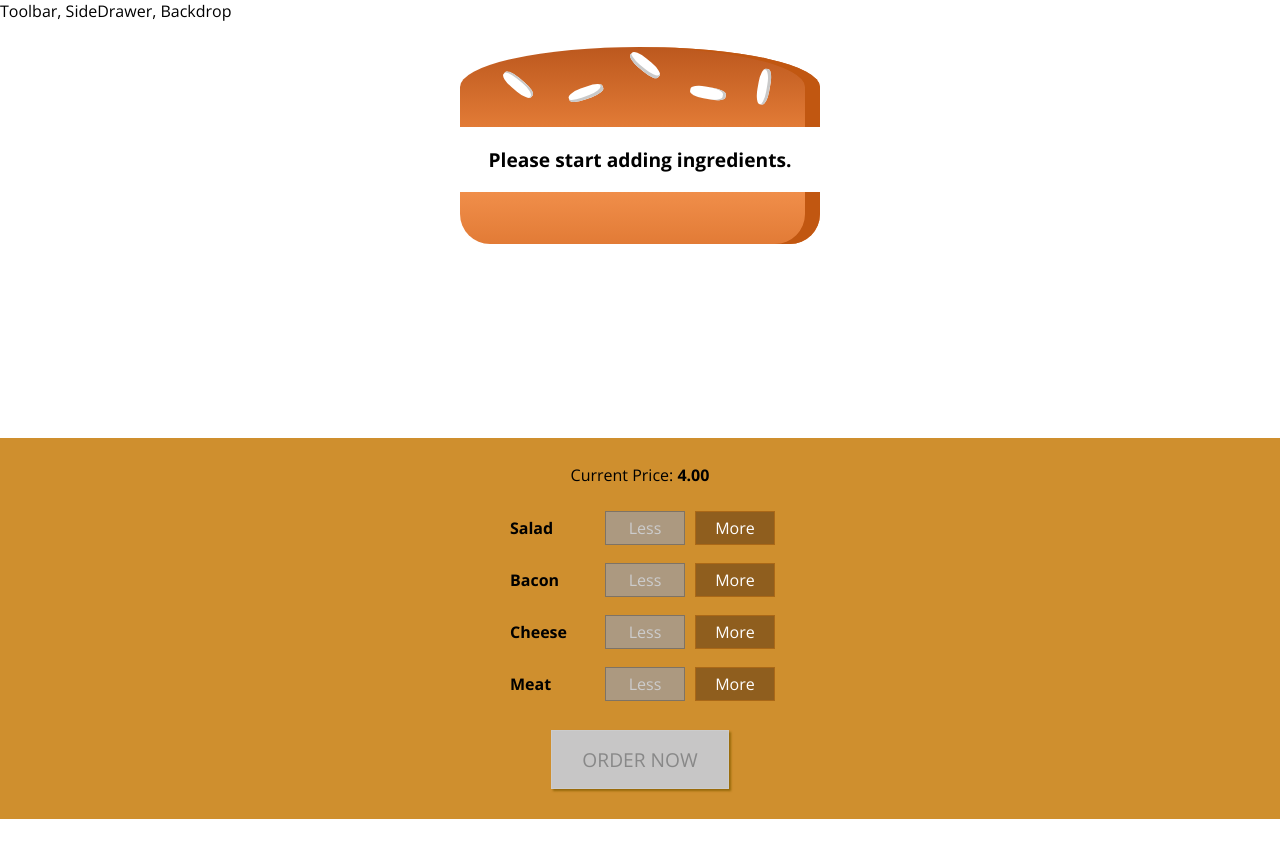
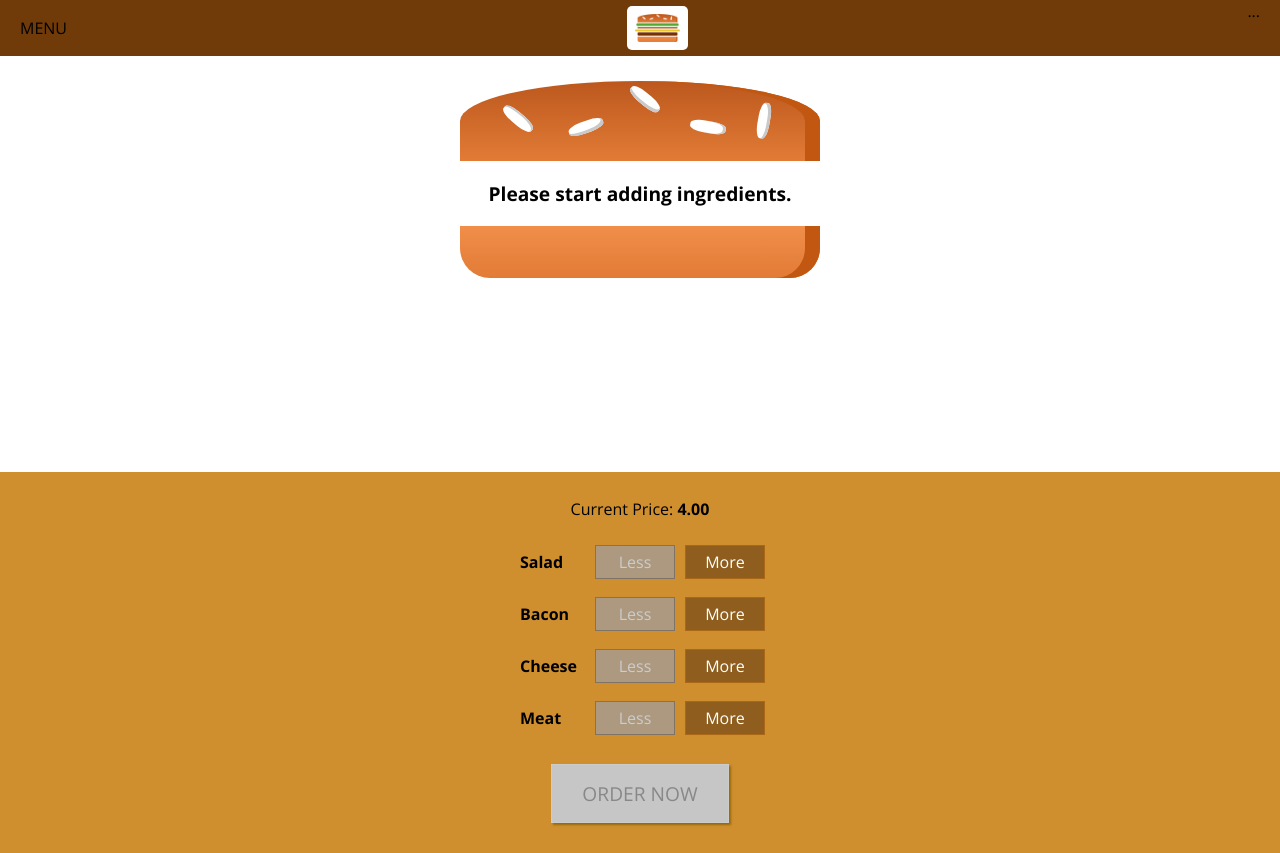
Before and after one commit to aakashthapa001/myburger, a React app: page / in a window 1280 px wide. Before the commit the page ends 819 px from the top, so only its background shows below. Built offline with nearby package versions, Linux system fonts and the light colour scheme.

Commit message:
Created and Added new components (Logo, Toolbar) in Layout

```diff
--- a/src/components/Layout/Layout.js
+++ b/src/components/Layout/Layout.js
@@ -3,9 +3,12 @@
 import AuxWrapper from '../../hoc/AuxWrapper';
 import classes from './Layout.scss';
 
+import Toolbar from '../Navigation/Toolbar/Toolbar';
+
 const layout = (props) => (
   <AuxWrapper>
-    <div>Toolbar, SideDrawer, Backdrop</div>
+    <Toolbar />
+
     <main className={classes.Content}>
       {props.children}
     </main>
--- a/src/components/Layout/Layout.scss
+++ b/src/components/Layout/Layout.scss
@@ -1,3 +1,3 @@
 .Content {
-  margin-top: 16px;
+  margin-top: 72px;
 }
--- /dev/null
+++ b/src/components/Logo/Logo.js
@@ -0,0 +1,12 @@
+import React from 'react';
+
+import burgerLogo from '../../assets/images/logo.png';
+import classes from './Logo.scss';
+
+const logo = (props) => (
+  <div className={classes.Logo}>
+    <img src={burgerLogo} alt="Logo" />
+  </div>
+);
+
+export default logo;
--- /dev/null
+++ b/src/components/Logo/Logo.scss
@@ -0,0 +1,9 @@
+.Logo {
+  background-color: white;
+  padding: 8px;
+  height: 80%;
+  border-radius: 5px;
+  img {
+    height: 100%;
+  }
+}
--- /dev/null
+++ b/src/components/Navigation/Toolbar/Toolbar.js
@@ -0,0 +1,16 @@
+import React from 'react';
+
+import classes from './Toolbar.scss';
+import Logo from '../../Logo/Logo';
+
+const toolbar = (props) => (
+  <header className={classes.Toolbar}>
+    <div>MENU</div>
+    <Logo />
+    <nav>
+      ...
+    </nav>
+  </header>
+);
+
+export default toolbar;
--- /dev/null
+++ b/src/components/Navigation/Toolbar/Toolbar.scss
@@ -0,0 +1,16 @@
+.Toolbar {
+  height: 56px;
+  width: 100%;
+  position: fixed;
+  top: 0;
+  left: 0;
+  background-color: #703b09;
+  display: flex;
+  justify-content: space-between;
+  align-items: center;
+  padding: 0 20px;
+  z-index: 90;
+  nav {
+    height: 100%;
+  }
+}
--- a/src/index.css
+++ b/src/index.css
@@ -1,3 +1,13 @@
+html {
+  box-sizing: border-box;
+}
+
+*,
+*:after,
+*:before {
+  box-sizing: inherit;
+}
+
 body {
   margin: 0;
   padding: 0;
```
Also changed, not shown: src/assets/images/logo.png (added).
